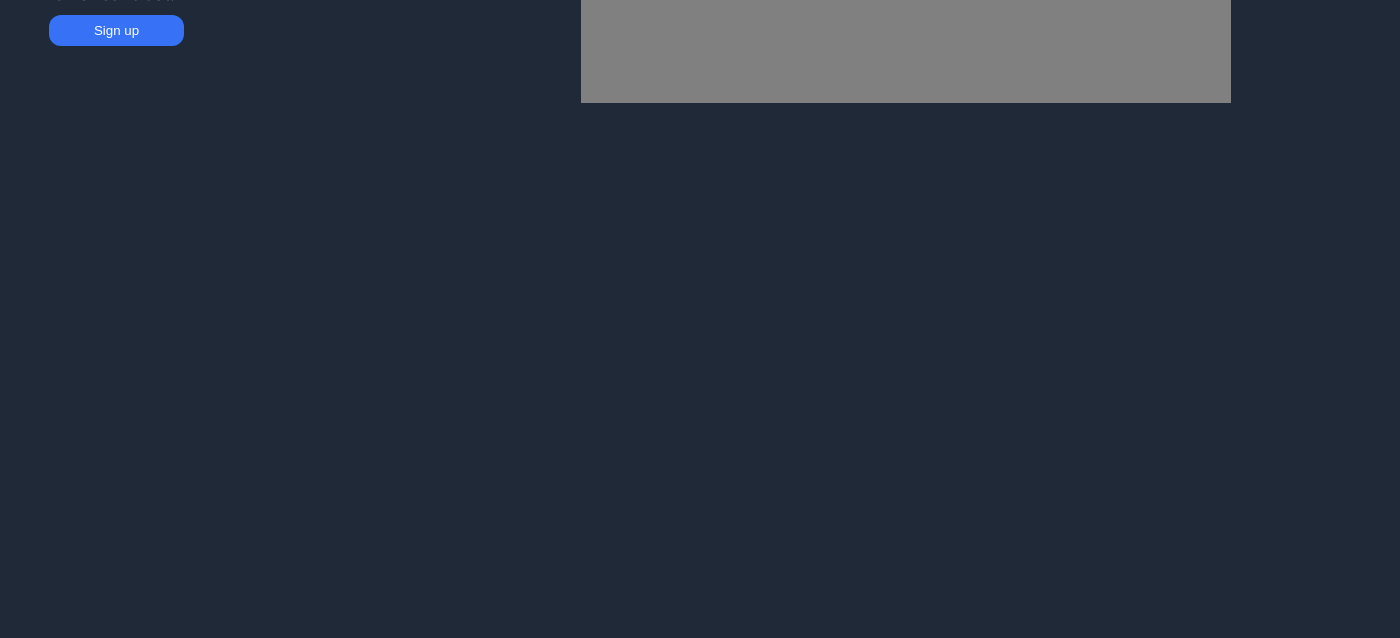
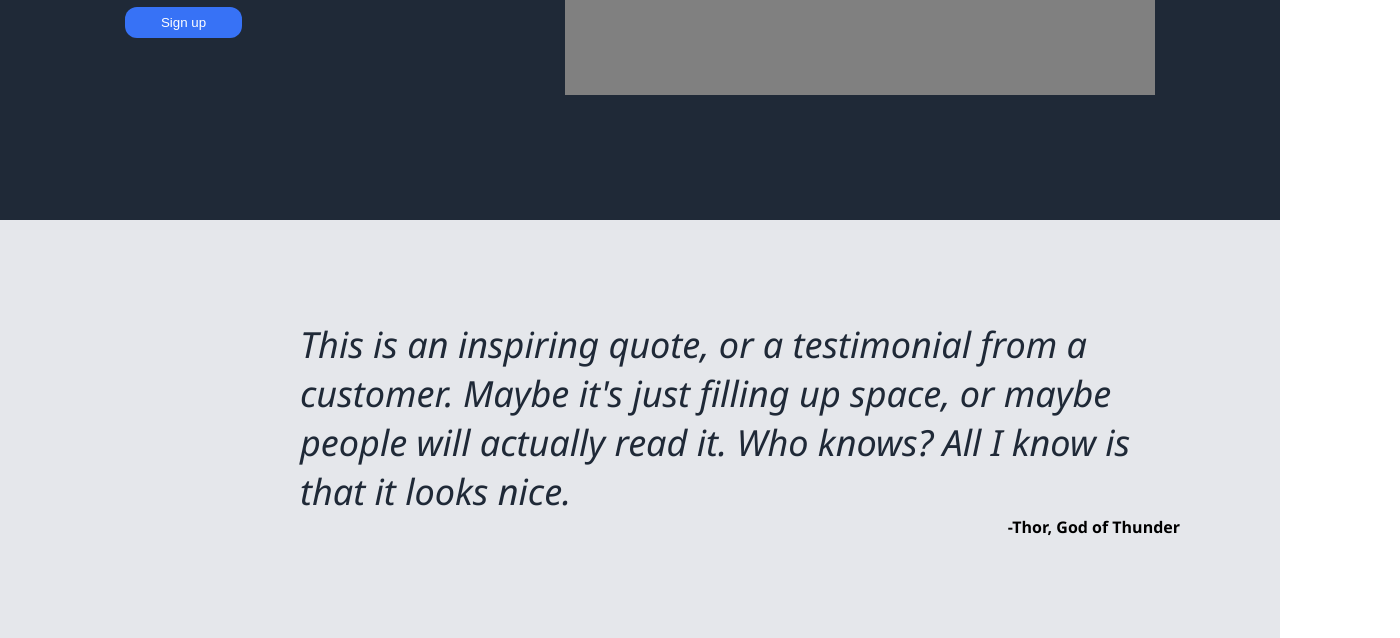
Before and after one commit to anthonytruongg/Project-Landing-Page, a plain HTML site: page index.html in a window 1280 px wide. Shown: the part 490-1128 px from the top of the page, 1400 px wide, since content can reach past the window. Before the commit the page ends 800 px from the top, so only its background shows below. Drawn offline with Linux system fonts and the light colour scheme.

Commit message:
Align author text to right for section three

```diff
--- a/index.html
+++ b/index.html
@@ -16,7 +16,6 @@
                 <li><a href="#">header link three</a></li>
             </ul>
         </div>
-
         <hero class="heroText">
             <div class="textContainer">
                 <div class="mainText">
@@ -25,20 +24,23 @@
                 <div class="text">
                     This website has some subtext that goes here under the main title. It's a smaller font and the color is lower contrast.
                 </div>
-
                 <button class="buttons">Sign up</button>
-
-
             </div>
-
             <div class="imageHolder">
                 this is a placeholder for an image
                 <img src=""alt="">
             </div>
+        </hero>
+    </div>
+
+    <div class="bodyTwo">
+        <div class="sectionThree">
+            <div class="text" id="num3">This is an inspiring quote, or a testimonial from a customer. Maybe it's just filling up space, or maybe people will actually read it. Who knows? All I know is that it looks nice.</div>
+            <div class="author">-Thor, God of Thunder</div>
+
+        </div>
+    </div>
 
 
-
-            </hero>
-    </div>
 </body>
 </html>
--- a/style.css
+++ b/style.css
@@ -1,27 +1,32 @@
 body {
     font-family:'Segoe UI', Tahoma, Geneva, Verdana, sans-serif;
-    background-color: #1f2937;
+    margin: 0;
 
 }
-
-.sectionOne {
-    /* background-color: #1f2937; */
-    height: auto;
+/*---------------------------------------*/
+ul {
+    list-style: none;
+}
+a {
+    text-decoration: none;
+    color: #E5E7Eb
 
 }
-
+/*---------------------------------------*/
+.sectionOne {
+    background-color: #1f2937;
+    padding: 100px
+}
 .header {
     color: #F9FaF8;
     font-size: 24px;
     font-weight: bold;
-    padding: 100px;
+    padding: 50px;
     display: flex;
     justify-content: space-between;
     align-items: center;
-
     gap: 15px;
 }
-
 .right-links {
     font-size: 18px;
     font-weight: lighter;
@@ -30,17 +35,7 @@ body {
     display: flex;
     flex-direction: row;
 }
-
-ul {
-    list-style: none;
-}
-
-a {
-    text-decoration: none;
-    color: #E5E7Eb
-
-}
-
+/*---------------------------------------*/
 .heroText {
     /* background-color: red; */
 
@@ -48,8 +43,6 @@ a {
     flex: 1;
     justify-content: space-around;
 }
-
-
 .textContainer {
     /* background-color: gray; */
 
@@ -59,7 +52,6 @@ a {
     width: 450px;
     margin: 25px;
 }
-
 .mainText {
     font-size: 48px;
     color: #F9FaF8;
@@ -70,7 +62,6 @@ a {
     color: white;
     margin-bottom: 10px;
 }
-
 .buttons {
     background-color:#3772f6;
     border: 1px #3772f6;
@@ -79,7 +70,6 @@ a {
     padding: 8px 16px;
     border-radius: 12px;
 }
-
 .imageHolder {
     background-color: gray;
     color: white;
@@ -92,3 +82,28 @@ a {
     margin: 25px;
     padding: 100px;
 }
+/*---------------------------------------*/
+.bodyTwo {
+    background-color: #E5E7Eb;
+    flex: 1;
+    margin: 0;
+}
+.sectionThree {
+    display: flex;
+    flex-direction: column;
+
+    padding: 100px;
+}
+.text#num3 {
+    font-size: 36px;
+    font-style: italic;
+    color: #1F2937;
+    margin: 0;
+    width: 900px;
+    padding: 0px 200px;
+
+}
+.author {
+    font-weight: bold;
+text-align: right;
+}
```
